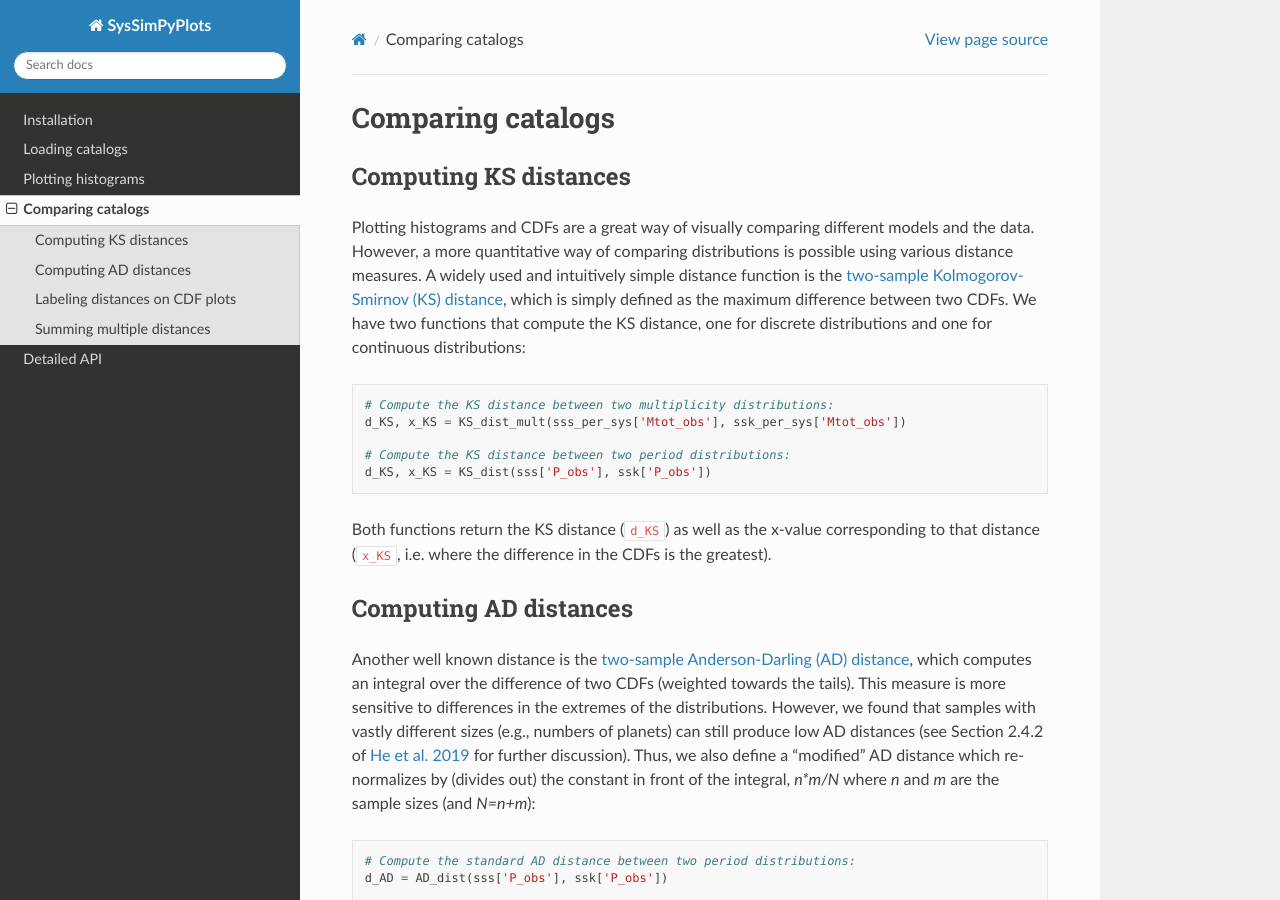
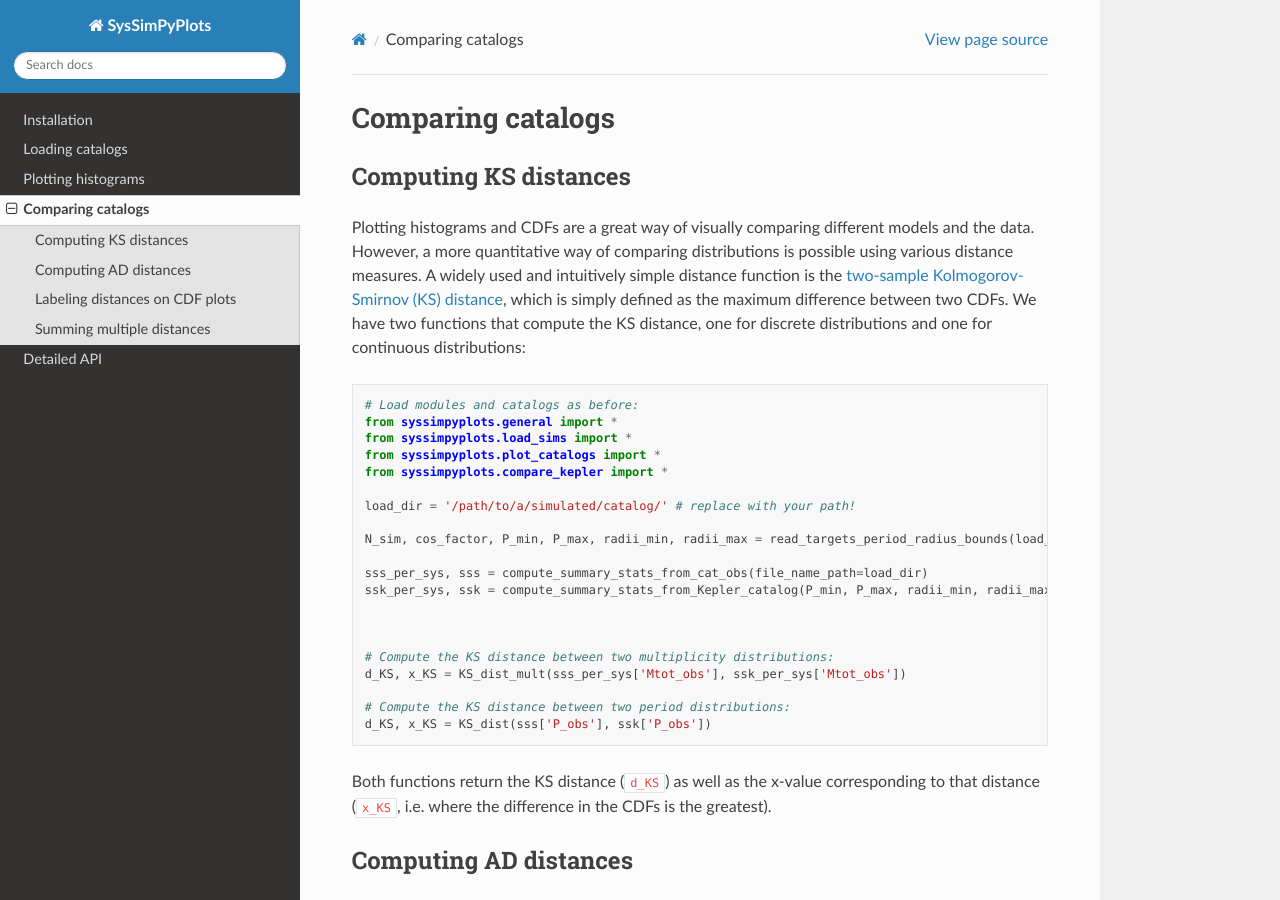
Before and after one commit to hematthi/SysSimPyPlots, a Sphinx documentation site: the page built from docs/source/distances.rst, in a window 1280 px wide and 900 px high. Built offline with Sphinx 7.4.7 and the Read the Docs theme 2.0.0, drawn with Linux system fonts in a browser that asks for light colours.

Commit message:
Update tutorials and clean up imports in examples

```diff
--- a/docs/source/distances.rst
+++ b/docs/source/distances.rst
@@ -8,6 +8,21 @@ Computing KS distances
 Plotting histograms and CDFs are a great way of visually comparing different models and the data. However, a more quantitative way of comparing distributions is possible using various distance measures. A widely used and intuitively simple distance function is the `two-sample Kolmogorov-Smirnov (KS) distance <https://en.wikipedia.org/wiki/Kolmogorov–Smirnov_test>`_, which is simply defined as the maximum difference between two CDFs. We have two functions that compute the KS distance, one for discrete distributions and one for continuous distributions:
 
 .. code-block:: python
+
+   # Load modules and catalogs as before:
+   from syssimpyplots.general import *
+   from syssimpyplots.load_sims import *
+   from syssimpyplots.plot_catalogs import *
+   from syssimpyplots.compare_kepler import *
+
+   load_dir = '/path/to/a/simulated/catalog/' # replace with your path!
+
+   N_sim, cos_factor, P_min, P_max, radii_min, radii_max = read_targets_period_radius_bounds(load_dir + 'periods.out')
+
+   sss_per_sys, sss = compute_summary_stats_from_cat_obs(file_name_path=load_dir)
+   ssk_per_sys, ssk = compute_summary_stats_from_Kepler_catalog(P_min, P_max, radii_min, radii_max)
+
+
 
    # Compute the KS distance between two multiplicity distributions:
    d_KS, x_KS = KS_dist_mult(sss_per_sys['Mtot_obs'], ssk_per_sys['Mtot_obs'])
--- a/docs/source/histograms.rst
+++ b/docs/source/histograms.rst
@@ -9,7 +9,6 @@ On the previous page, you learned how to load a catalog (physical and observed).
 
 .. code-block:: python
 
-   import numpy as np
    from syssimpyplots.general import *
    from syssimpyplots.load_sims import *
    from syssimpyplots.plot_catalogs import *
```
Also changed, not shown: docs/source/loading.rst (+4 -5 lines).
